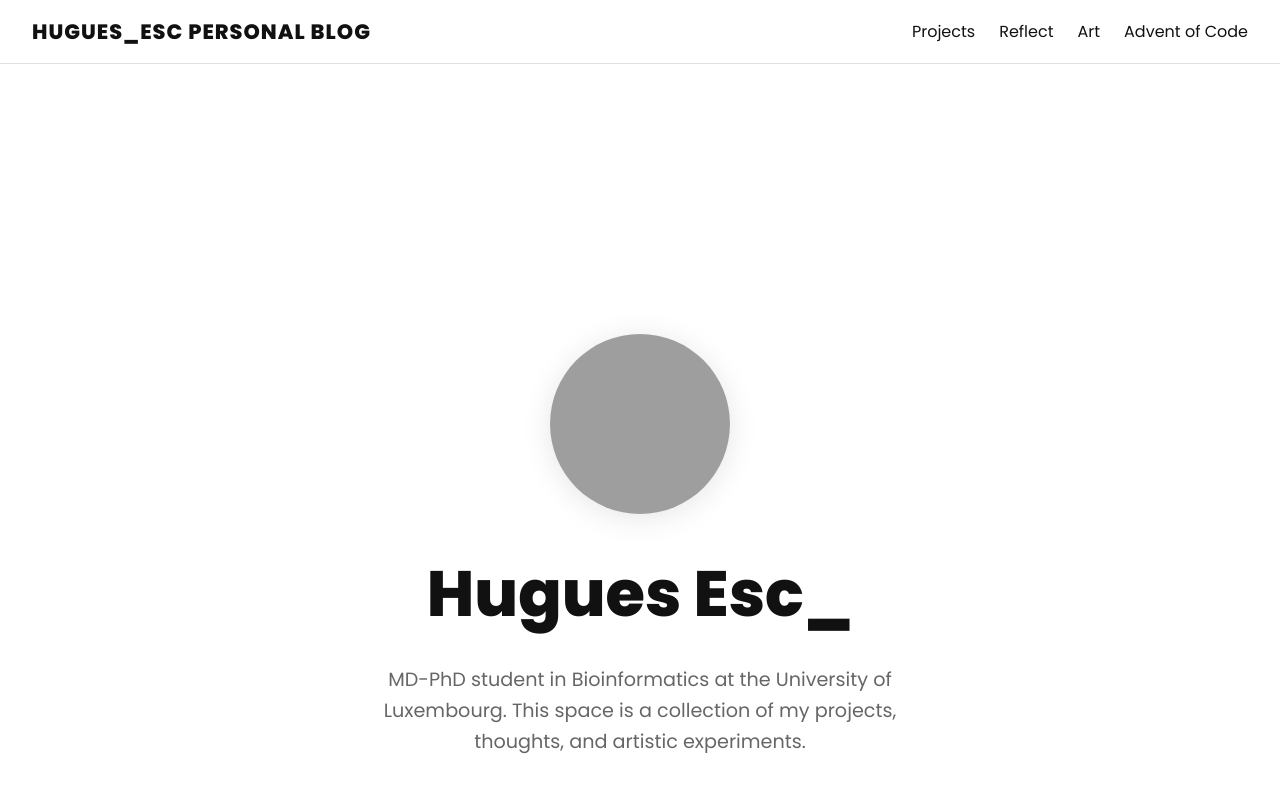
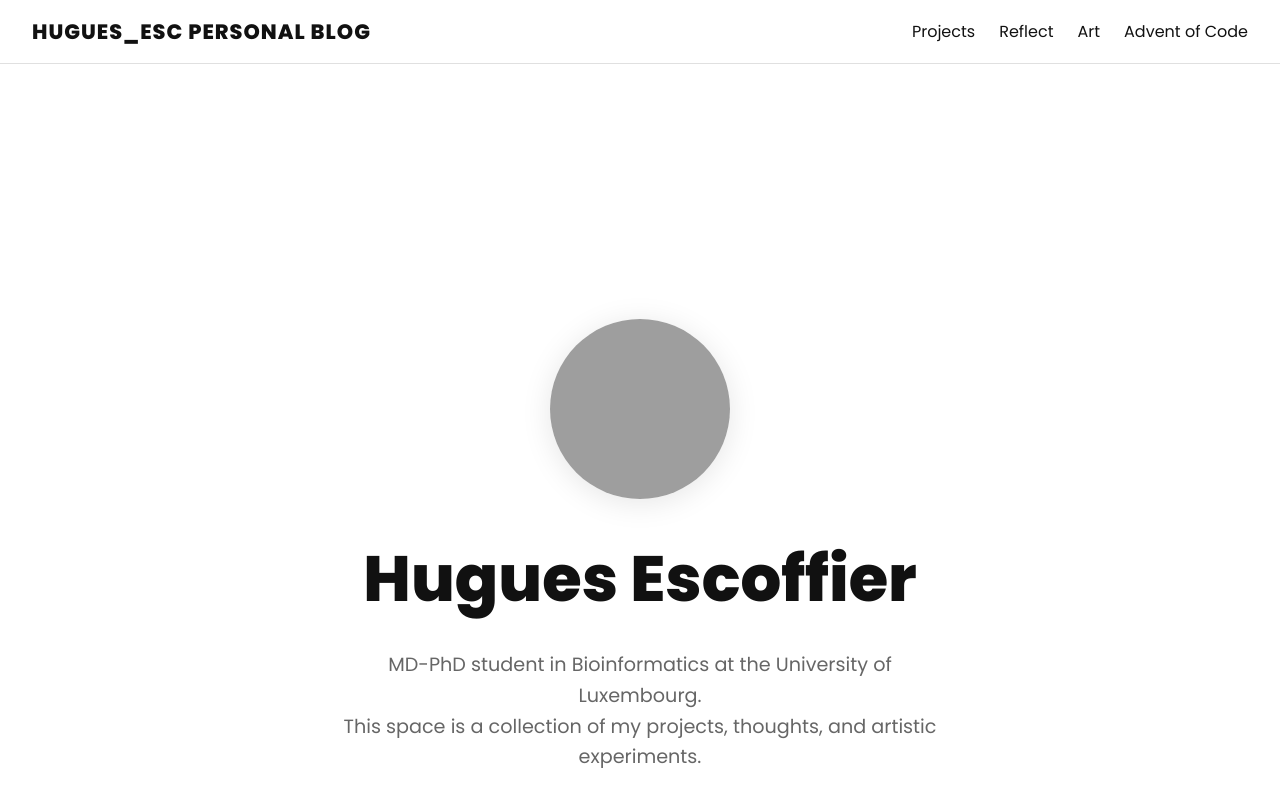
Before and after one commit to h-escoffier/h-escoffier.github.io, a Jekyll site: the page built from index.md, in a window 1280 px wide and 900 px high. Shown: the top 807 px of the window. Built offline with Jekyll 4.4.1, drawn with Linux system fonts in a browser that asks for light colours; grey boxes are pictures that could not be loaded.

Commit message:
fix: profile picture

```diff
--- a/index.md
+++ b/index.md
@@ -4,12 +4,12 @@
 ---
 
 <main>
-  <img src="./assets/profile.jpg" alt="Portrait de Hugues" class="profile" />
+  <img src="./assets/profile_picture.tif" alt="Profile picture" class="profile" />
 
-  <h1>Hugues Esc_</h1>
+  <h1>Hugues Escoffier</h1>
 
   <p class="subtitle">
-    MD-PhD student in Bioinformatics at the University of Luxembourg.
+    MD-PhD student in Bioinformatics at the University of Luxembourg. <br>
     This space is a collection of my projects, thoughts, and artistic experiments.
   </p>
 </main>
```
